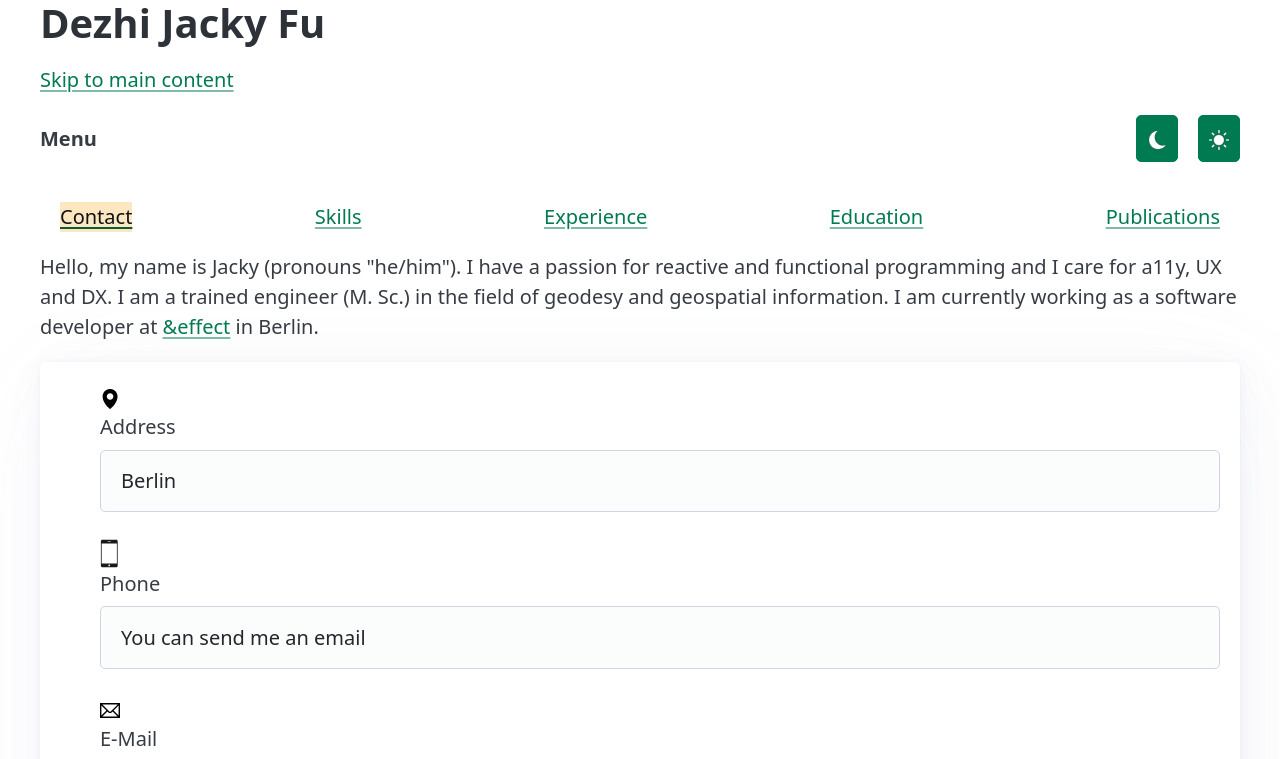
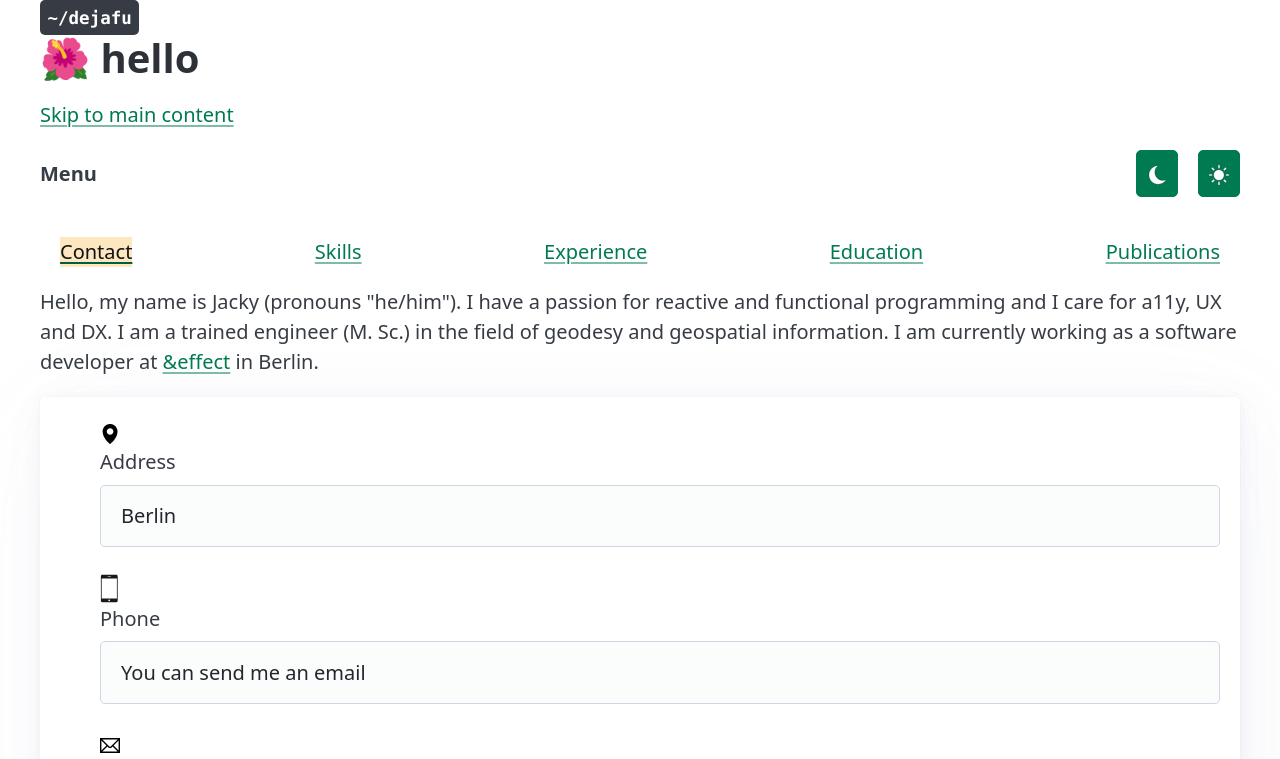
Before and after one commit to jackyscript/dejafu, a Vue app: page / in a window 1280 px wide. Shown: the top 759 px of the page. Built offline with nearby package versions, Linux system fonts and the light colour scheme.

Commit message:
update header

```diff
--- a/src/App.vue
+++ b/src/App.vue
@@ -8,7 +8,7 @@ import MenuComponent from './components/MenuComponent.vue'
   <header>
     <!--img alt="Vue logo" class="logo" src="@/assets/logo.svg" width="125" height="125" /-->
 
-    <HeaderComponent msg="Dezhi Jacky Fu" />
+    <HeaderComponent msg="🌺 hello" />
     <MenuComponent></MenuComponent>
     <nav class="nav container">
       <RouterLink to="/">Contact</RouterLink>
--- a/src/components/HeaderComponent.vue
+++ b/src/components/HeaderComponent.vue
@@ -9,6 +9,7 @@ defineProps({
 
 <template>
   <header class="container">
+    <kbd>~/dejafu</kbd>
     <h1>{{ msg }}</h1>
     <a href="#main">Skip to main content</a>
   </header>
```
